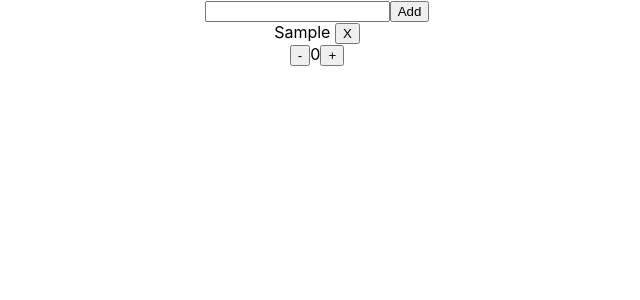
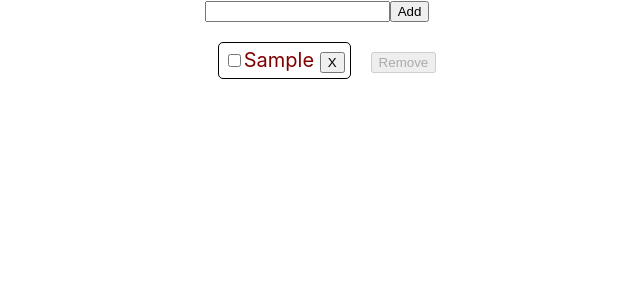
Before and after one commit to MASISKAR/react-demo-01, a React (Create React App) app: page / in a window 1280 px wide. Both pictures are taken after typing "Sample" into the empty fields and a click on the button "Add". Shown: the top 300 px of the page, without its empty margins (323-963 px from the left). Built offline with nearby package versions, Linux system fonts and the light colour scheme.

Commit message:
before eject

```diff
--- a/src/App.js
+++ b/src/App.js
@@ -5,7 +5,7 @@ import './App.css';
 // import greet, {idGen as idGenerator, Hello, getThis} from './tools';
 // import * as newObj from './tools';
 import ToDo from './components/ToDo';
-import Counter from './components/Counter';
+// import Counter from './components/Counter';
 // import Animal from './components/Animal';
 // import Input from './components/Input';
 // newObj.getThis();
@@ -17,11 +17,13 @@ import Counter from './components/Counter';
 function App() {
 
   return (
-    <div className='App'>
-
+    <div className={'App'}>
+{/* <img src={logo} alt=""/>
+<img src={require('./logo.svg')} alt=""/>
+ */}
     {/* <Input/> */}
 <ToDo/>
-<Counter/>
+{/* <Counter/> */}
     </div>
   );
 }
--- a/src/components/Task.js
+++ b/src/components/Task.js
@@ -1,10 +1,23 @@
 import React  from 'react';
+import './task.css';
 
 export default function Task(props){
 const {text} = props;
+
+const spanStyle = {
+    fontSize: '20px',
+    color: 'maroon'
+};
+
     return (
-        <div>
-        <span>{text} </span>
+        <div className = 'task-block'>
+        <input
+        type="checkbox"
+        onChange = {props.onCheck}
+        />
+        <span
+        style = {spanStyle}
+        >{text} </span>
     <button onClick={props.onDelete}>X</button>
     </div>
     );
--- a/src/components/ToDo.js
+++ b/src/components/ToDo.js
@@ -5,7 +5,8 @@ import NewTask from './NewTask';
 
 class ToDo extends Component {
     state = {
-        tasks: []
+        tasks: [],
+        taskIds : new Set()
     }
 
 
@@ -19,15 +20,45 @@ class ToDo extends Component {
     }
 
     removeButtonHandler = (taskId)=> ()=> {
-        console.log(taskId);
        const newTasks = this.state.tasks.filter(({id}) => taskId !== id);
+       const newTaskIds = new Set(this.state.taskIds);
+       newTaskIds.delete(taskId);
+
         this.setState({
-            tasks: newTasks
+            tasks: newTasks,
+            taskIds: newTaskIds
         });
     }
 
+    handleCheck = (taskId)=> () => {
+        let taskIds = new Set(this.state.taskIds);
+
+        if(taskIds.has(taskId)){
+            taskIds.delete(taskId);
+        }
+        else {
+            taskIds.add(taskId);
+        }
+        this.setState({ taskIds });
+    }
+
+
+    removeBulkHandler = ()=>{
+        let {tasks, taskIds} = this.state;
+
+        taskIds.forEach(id =>{
+            tasks = tasks.filter(task => task.id !== id);
+        });
+
+        this.setState({
+            tasks,
+            taskIds: new Set()
+        });
+
+    }
 
     render() {
+
         /*         const tasks = this.state.tasks
                     .map(task => <Task key={task.id} text={task.text} />); */
         const tasks = this.state.tasks
@@ -37,6 +68,7 @@ class ToDo extends Component {
                     key={id}
                     text={text}
                     onDelete = {this.removeButtonHandler(id)}
+                    onCheck = {this.handleCheck(id)}
                      />
 
 /*                     <div key={task.id}>
@@ -57,6 +89,12 @@ class ToDo extends Component {
                 </div>
                 <div>
                     {tasks}
+                    <button
+                    onClick = {this.removeBulkHandler}
+                    disabled = {!this.state.taskIds.size}
+                    >
+                    Remove
+                    </button>
                 </div>
             </>
 
--- /dev/null
+++ b/src/components/task.css
@@ -0,0 +1,9 @@
+.task-block{
+    display: inline-block;
+    /* width: 300px; */
+    /* height: 300px; */
+    margin: 20px;
+    padding: 5px;
+    border: 1px solid #000;
+    border-radius: 5px;
+}
```
